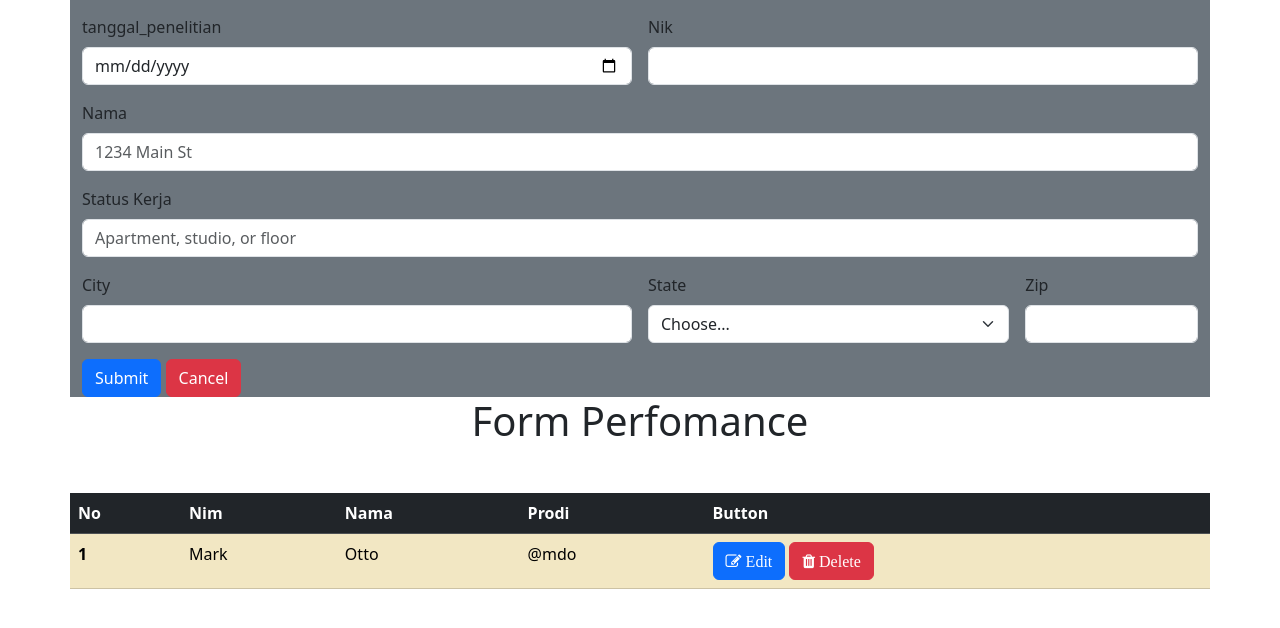
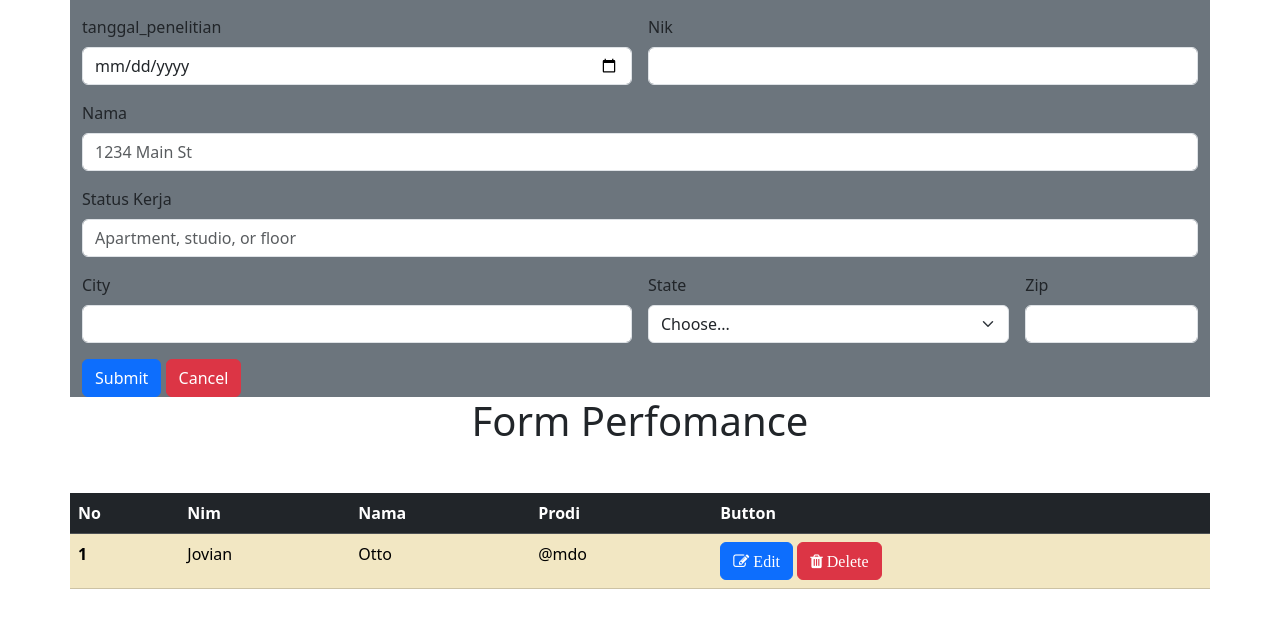
Before and after one commit to IvanSukhito/karyawan_kel9, a PHP site: page / in a window 1280 px wide. Shown: the part 33-661 px from the top of the page. Run offline with PHP 8.4, Linux system fonts and the light colour scheme.

Commit message:
update jovi

```diff
--- a/index.php
+++ b/index.php
@@ -68,7 +68,7 @@
           <tbody>
             <tr>
               <th scope="row">1</th>
-              <td>Mark</td>
+              <td>Jovian</td>
               <td>Otto</td>
               <td>@mdo</td>
               <td>  <a href="#"><button class="btn btn-primary"> <i class="fa fa-edit"> Edit</i></button></a>
```
